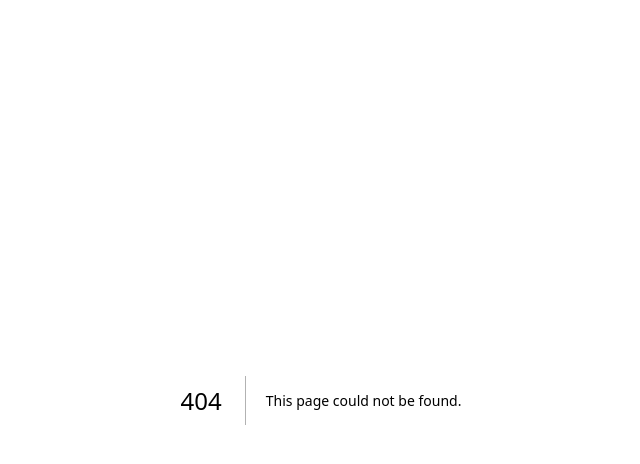
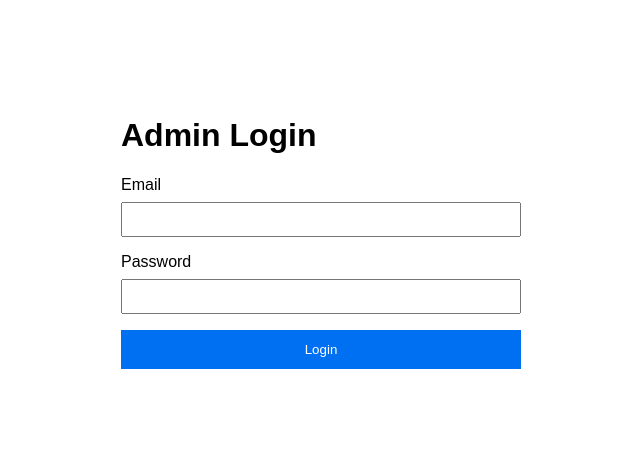
Before and after one commit to Raj2367/discord-slash-command-bot, a Next.js app: page /login in a window 1280 px wide. Before the commit this address had no page. Shown: the top 464 px of the page, without its empty margins (319-959 px from the left). Built offline with nearby package versions, Linux system fonts and the light colour scheme.

Commit message:
feat: add admin login page

```diff
--- /dev/null
+++ b/app/login/page.tsx
@@ -0,0 +1,87 @@
+"use client";
+
+import { useState, FormEvent } from "react";
+import { useRouter } from "next/navigation";
+import React from "react";
+
+export default function LoginPage() {
+  const router = useRouter();
+  const [email, setEmail] = useState("");
+  const [password, setPassword] = useState("");
+  const [error, setError] = useState("");
+  const [loading, setLoading] = useState(false);
+
+  async function handleSubmit(e: FormEvent) {
+    e.preventDefault();
+    if (loading) return;
+
+    if (!email.trim() || !password) {
+      setError("Email and password are required.");
+      return;
+    }
+
+    setError("");
+    setLoading(true);
+
+    try {
+      const res = await fetch("/api/auth/login", {
+        method: "POST",
+        headers: { "Content-Type": "application/json" },
+        body: JSON.stringify({ email, password }),
+      });
+
+      const data = await res.json().catch(() => ({}));
+
+      if (!res.ok) {
+        setError(data.error || "Invalid email or password.");
+        setLoading(false);
+        return;
+      }
+
+      router.push("/dashboard");
+    } catch {
+      setError("An unexpected error occurred. Please try again.");
+      setLoading(false);
+    }
+  }
+
+  return (
+    <main style={{ maxWidth: "400px", margin: "4rem auto", padding: "2rem", fontFamily: "sans-serif" }}>
+      <h1>Admin Login</h1>
+      <form onSubmit={handleSubmit} style={{ display: "flex", flexDirection: "column", gap: "1rem" }}>
+        <div>
+          <label htmlFor="email" style={{ display: "block", marginBottom: "0.5rem" }}>Email</label>
+          <input
+            id="email"
+            type="email"
+            value={email}
+            onChange={(e) => setEmail(e.target.value)}
+            required
+            disabled={loading}
+            style={{ width: "100%", padding: "0.5rem", boxSizing: "border-box" }}
+          />
+        </div>
+        <div>
+          <label htmlFor="password" style={{ display: "block", marginBottom: "0.5rem" }}>Password</label>
+          <input
+            id="password"
+            type="password"
+            value={password}
+            onChange={(e) => setPassword(e.target.value)}
+            required
+            disabled={loading}
+            style={{ width: "100%", padding: "0.5rem", boxSizing: "border-box" }}
+          />
+        </div>
+        {error && <div style={{ color: "red", fontSize: "0.9rem" }}>{error}</div>}
+        <button
+          type="submit"
+          disabled={loading}
+          style={{ padding: "0.75rem", background: "#0070f3", color: "white", border: "none", cursor: loading ? "not-allowed" : "pointer" }}
+        >
+          {loading ? "Logging in..." : "Login"}
+        </button>
+      </form>
+    </main>
+  );
+}
```
Also changed, not shown: 1 other file (tests, documents, lock files or other folders).
